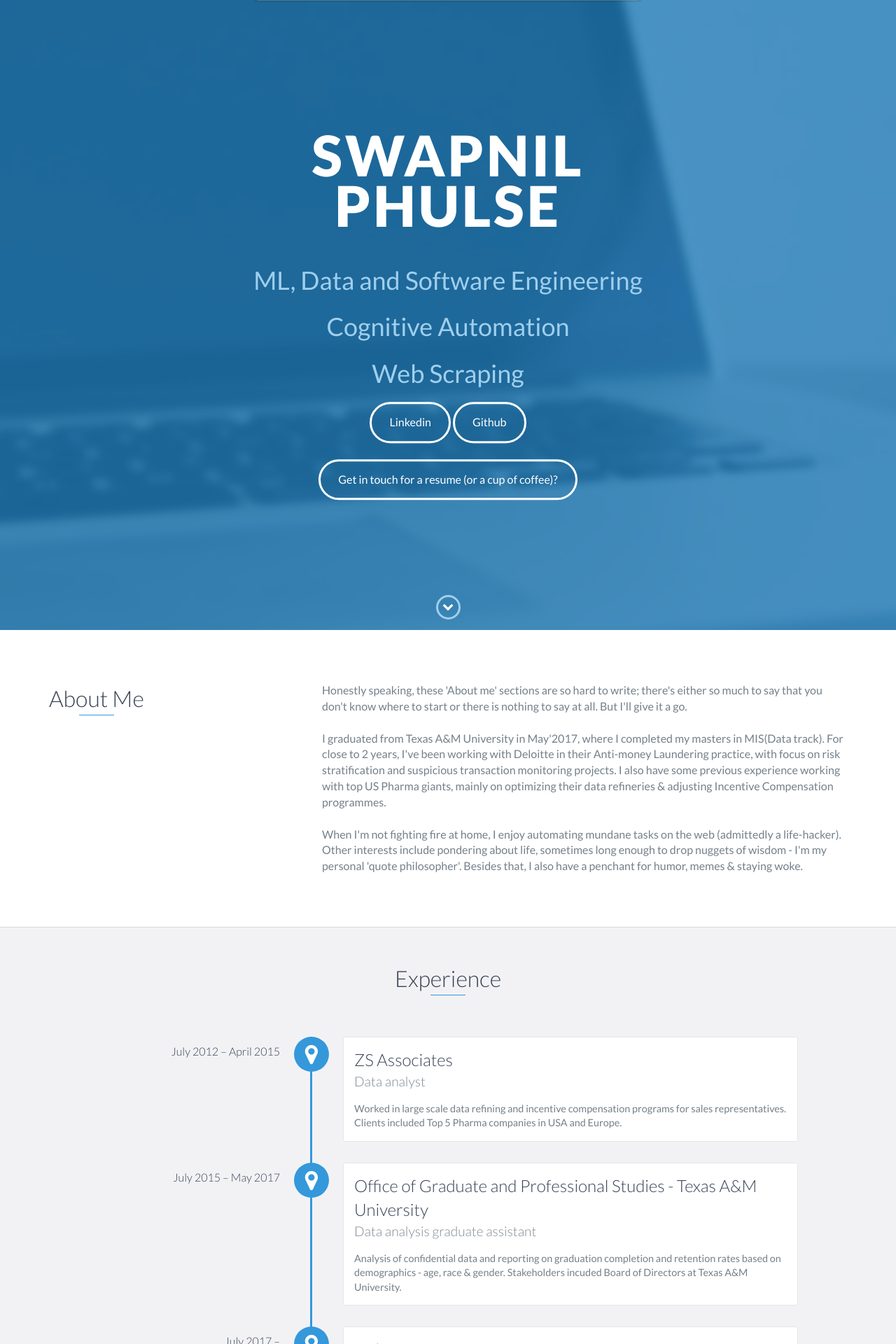
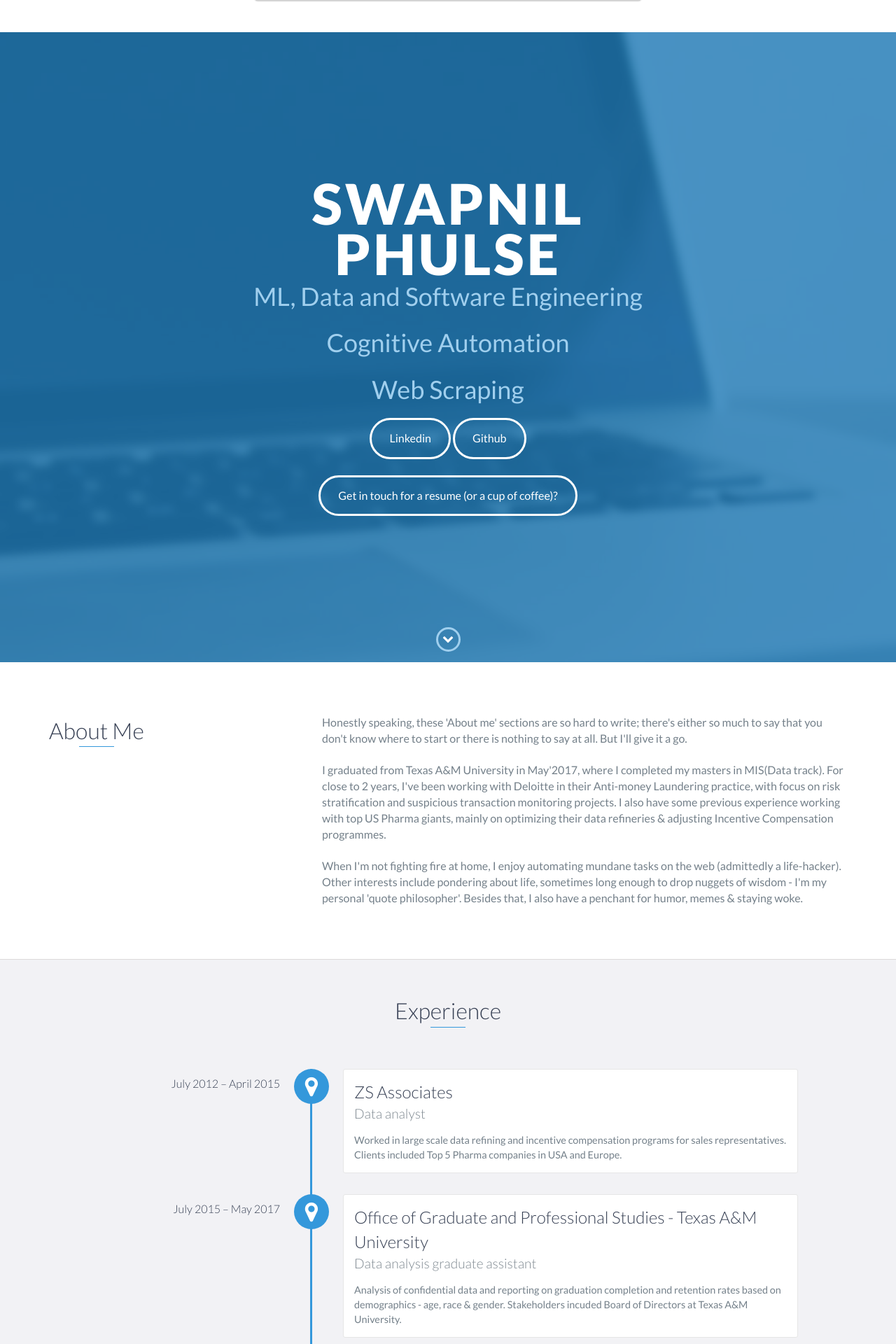
Before and after one commit to spsphulse/My-Portfolio, a Jekyll site: the page index.html, which Jekyll copies as it is, in a window 1280 px wide. Shown: the top 1920 px of the page at 70% size. Built offline with Jekyll 4.4.1, drawn with Linux system fonts in a browser that asks for light colours; comment, search, counter and statistics services are not loaded.

```diff
--- a/index.html
+++ b/index.html
@@ -50,10 +50,10 @@
         </ul>
     </header>
     <!-- End header -->
-
+    <br> </br>
     <div id="lead">
         <div id="lead-content">
-            <h1>Swapnil Phulse</h1><br> </br>
+            <h1>Swapnil Phulse</h1>
             <h2>ML, Data and Software Engineering</h2>
             <h2>Cognitive Automation</h2>
             <h2>Web Scraping</h2>
```
